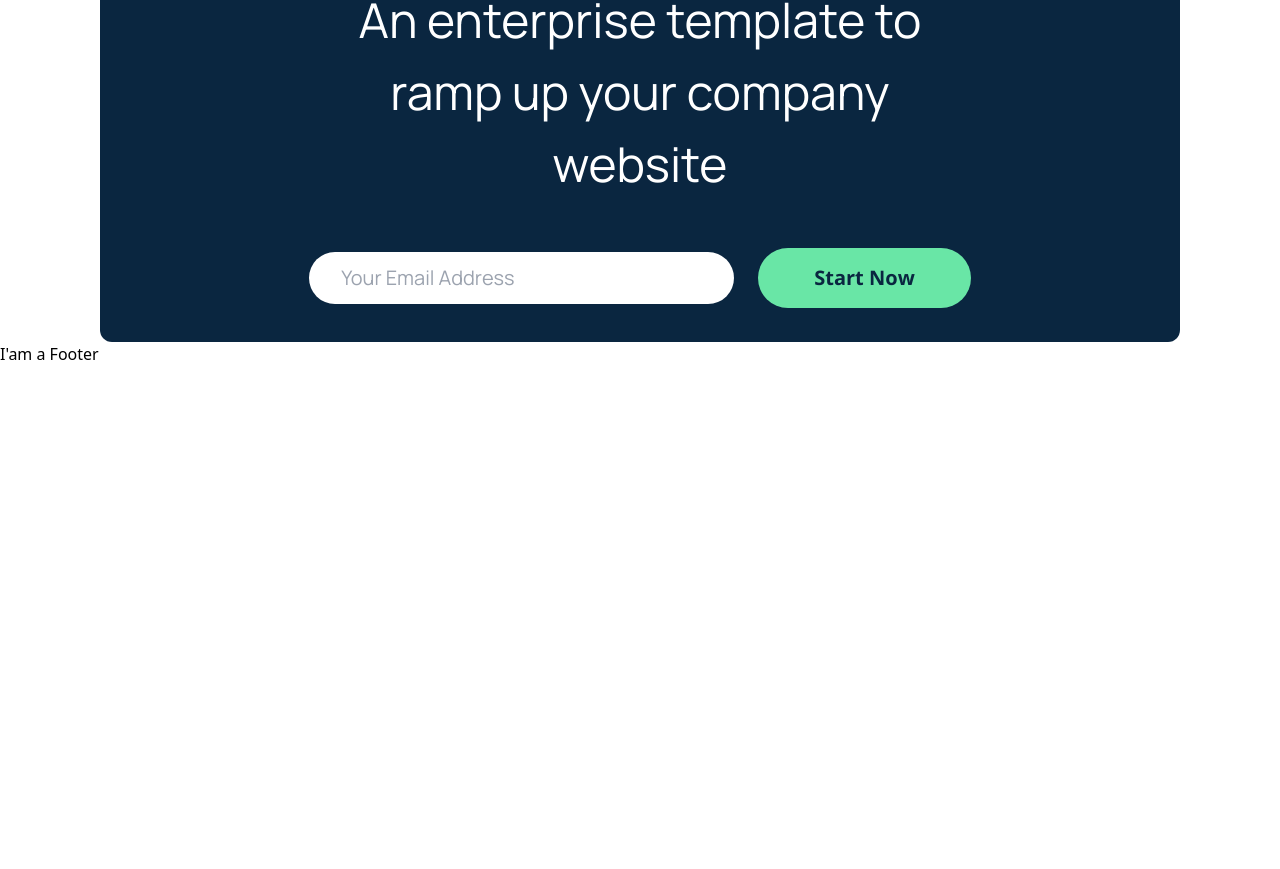
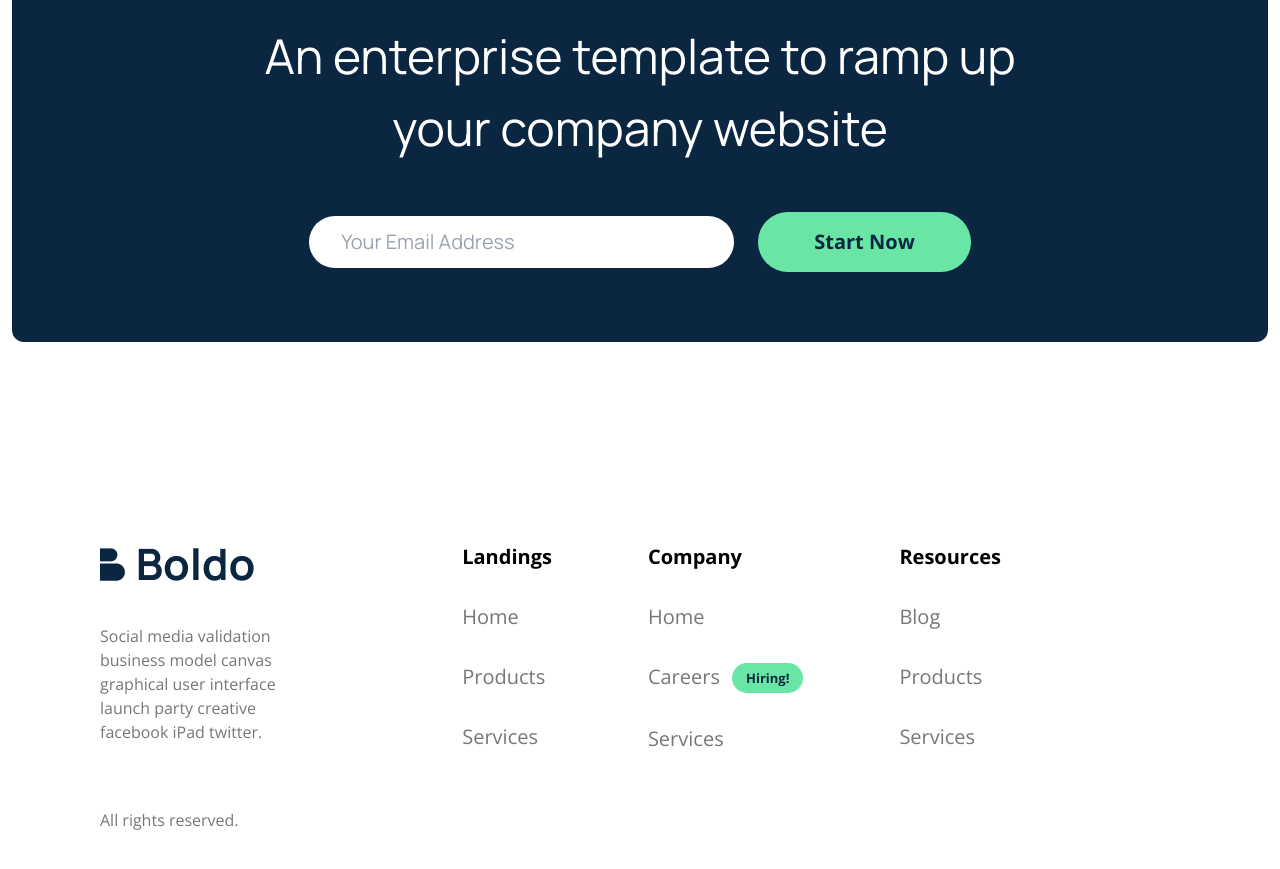
Before and after one commit to zoharkiks/boldo, a Next.js app: page / in a window 1280 px wide. Shown: the part 6106-6975 px from the top of the page. Before the commit the page ends 6472 px from the top, so only its background shows below. Built offline with nearby package versions, Linux system fonts and the light colour scheme.

Commit message:
added footer

```diff
--- a/components/Newsletter.tsx
+++ b/components/Newsletter.tsx
@@ -2,8 +2,8 @@ import React from 'react'
 
 const Newsletter = () => {
   return (
-    <div className='px-[100px] flex justify-evenly items-center  '>
-<div className="bg-darkBlue h-[391px] w- rounded-xl flex flex-col justify-center items-center font-manrope text-white   ">
+    <div className=' flex justify-center items-center   '>
+<div className="bg-darkBlue h-[391px]  rounded-xl flex flex-col justify-center items-center font-manrope text-white   ">
   <h1 className='text-[48px] text-center w-[60%]'>An enterprise template to ramp up your company website
 </h1>
 <div className="flex mt-12 ">
--- a/containers/Footer.tsx
+++ b/containers/Footer.tsx
@@ -1,8 +1,47 @@
 import React from 'react'
+import { images } from '../constants'
 
 const Footer = () => {
   return (
-    <div>I'am a Footer</div>
+    <div className='px-[100px] py-[117px] flex mt-[84px] font-opensans'>
+
+      <div className="flex flex-col text-gray">
+        <div className="flex">
+        <img src={images.logodark.src} alt="" />
+        </div>
+        <p className='w-1/2 mt-10 mb-16'>
+        Social media validation business model canvas graphical user interface launch party creative facebook iPad twitter.
+        </p>
+        <span>All rights reserved.</span>
+      </div>
+
+<div className="flex text-xl space-x-[96px] mr-[179px] text-gray">
+<div className="flex flex-col space-y-8  ">
+        <h2 className='font-bold text-black '>Landings</h2>
+<a  href=''>Home</a>
+<a href=''>Products</a>
+<a href=''>Services</a>
+      </div>
+
+      <div className="flex flex-col space-y-8">
+        <h2 className='font-bold text-black'>Company</h2>
+<a href=''>Home</a>
+<div className="flex space-x-3">
+<a href=''>Careers</a>
+<span className='font-bold text-[13px] text-darkBlue bg-green rounded-[120px] px-[14px] py-[1px] -3'>Hiring!</span>
+</div>
+<a href=''>Services</a>
+      </div>
+
+      <div className="flex flex-col space-y-8">
+        <h2 className='font-bold text-black'>Resources</h2>
+<a href=''>Blog</a>
+<a href=''>Products</a>
+<a href=''>Services</a>
+      </div>
+</div>
+
+    </div>
   )
 }
 
```
